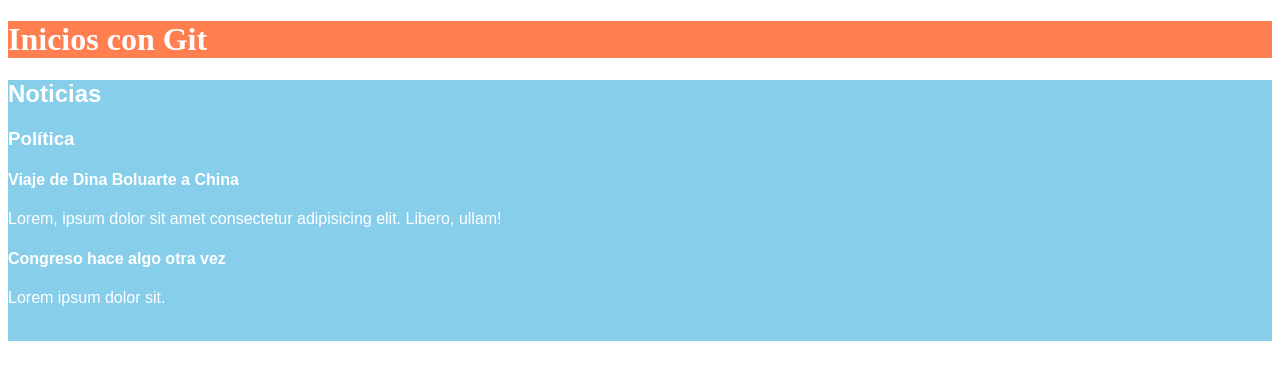
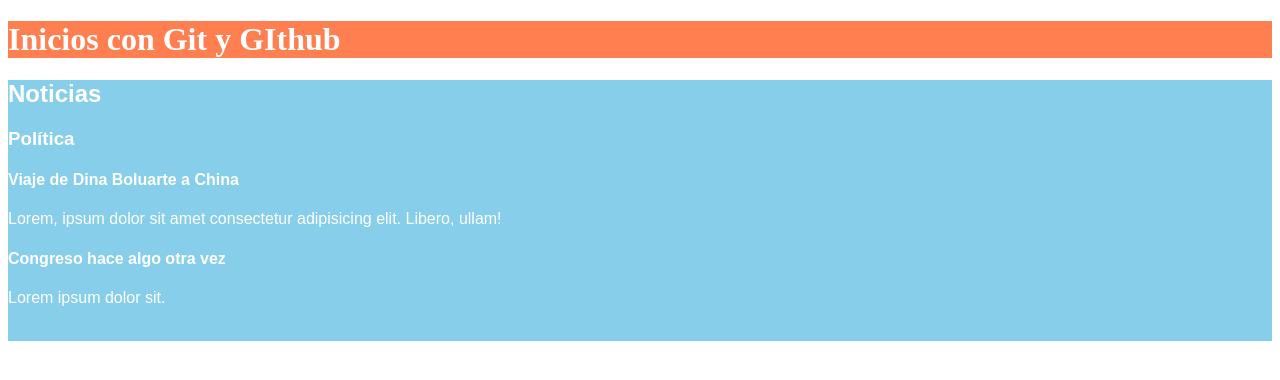
Before and after one commit to jquinteros17/NoticiasGit26, a plain HTML site: page index.html in a window 1280 px wide. Drawn offline with Linux system fonts and the light colour scheme.

Commit message:
Cambio en H1

```diff
--- a/index.html
+++ b/index.html
@@ -8,7 +8,7 @@
 </head>
 <body>
     <header>
-        <h1>Inicios con Git</h1>
+        <h1>Inicios con Git y GIthub</h1>
     </header>
      <main>
         <h2>Noticias</h2>
```
